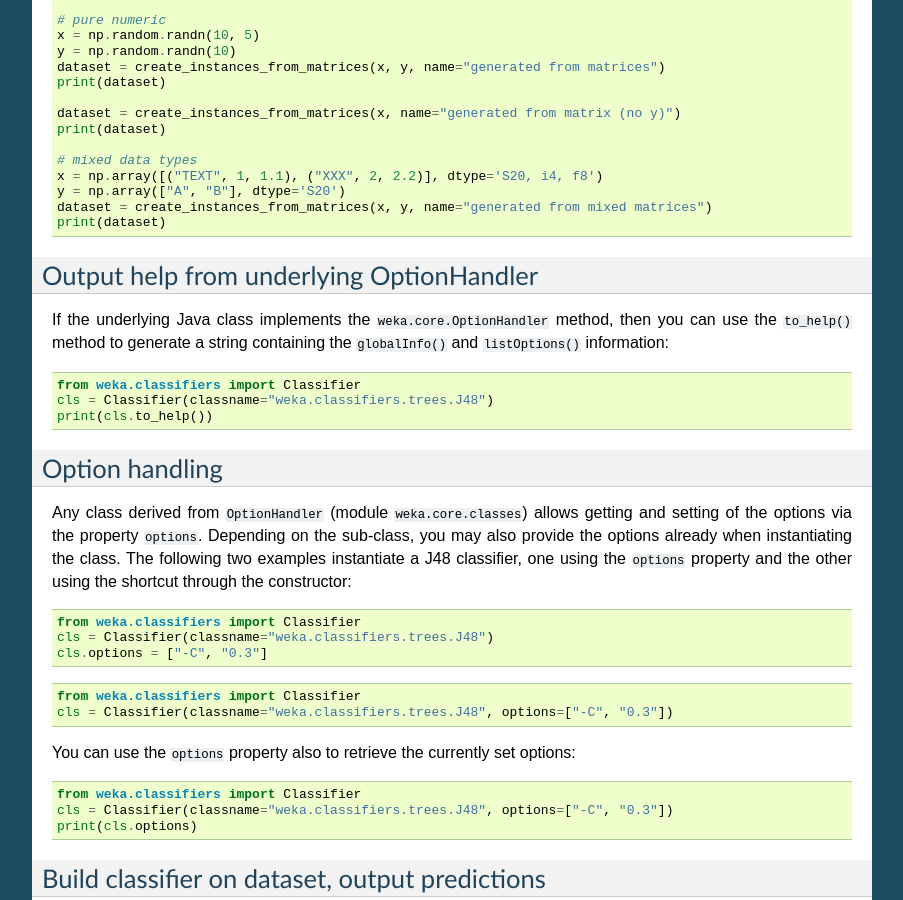
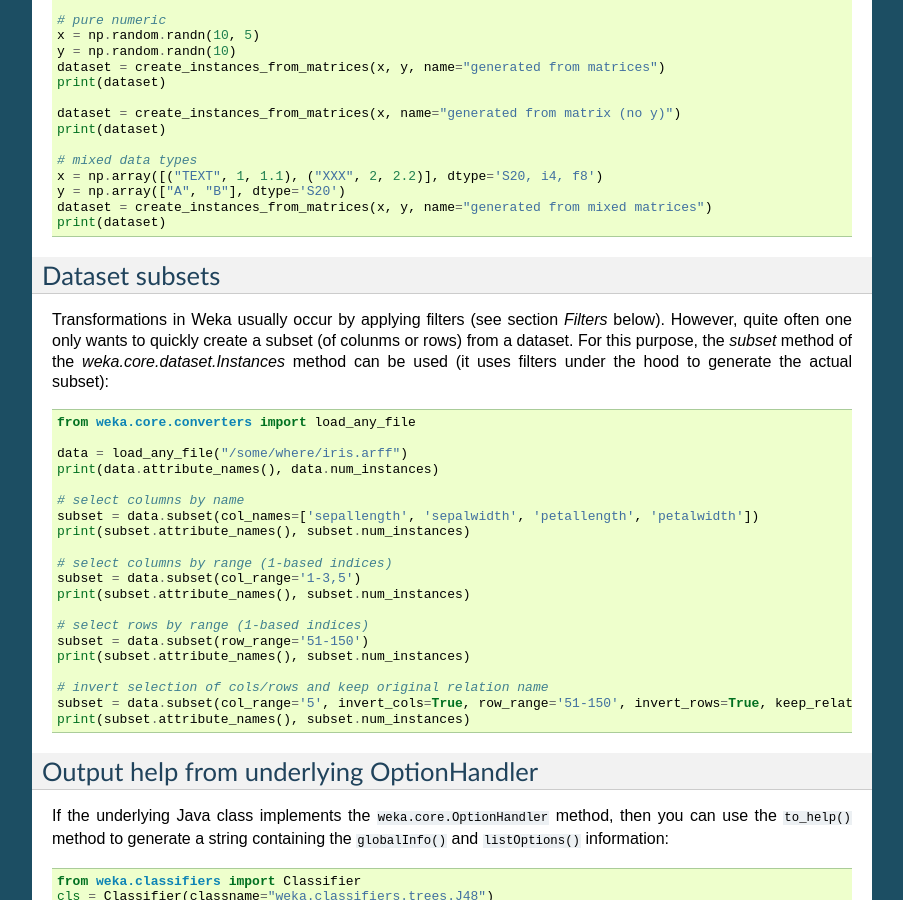
Before and after one commit to fracpete/python-weka-wrapper3, a Sphinx documentation site: the page built from doc/source/examples.rst, in a window 1280 px wide and 900 px high, scrolled down 2226 px. Shown: the whole window, without its empty margins (198-1101 px from the left). Built offline with Sphinx 7.4.7, drawn with Linux system fonts in a browser that asks for light colours; pages that are not in the unit, such as notebooks, are missing from menus.

Commit message:
added examples for generating dataset subsets

```diff
--- a/doc/source/examples.rst
+++ b/doc/source/examples.rst
@@ -159,6 +159,39 @@
    y = np.array(["A", "B"], dtype='S20')
    dataset = create_instances_from_matrices(x, y, name="generated from mixed matrices")
    print(dataset)
+
+
+Dataset subsets
+---------------
+
+Transformations in Weka usually occur by applying filters (see section *Filters* below).
+However, quite often one only wants to quickly create a subset (of colunms or rows) from a dataset.
+For this purpose, the `subset` method of the `weka.core.dataset.Instances` method can be used
+(it uses filters under the hood to generate the actual subset):
+
+.. code-block:: python
+
+   from weka.core.converters import load_any_file
+
+   data = load_any_file("/some/where/iris.arff")
+   print(data.attribute_names(), data.num_instances)
+
+   # select columns by name
+   subset = data.subset(col_names=['sepallength', 'sepalwidth', 'petallength', 'petalwidth'])
+   print(subset.attribute_names(), subset.num_instances)
+
+   # select columns by range (1-based indices)
+   subset = data.subset(col_range='1-3,5')
+   print(subset.attribute_names(), subset.num_instances)
+
+   # select rows by range (1-based indices)
+   subset = data.subset(row_range='51-150')
+   print(subset.attribute_names(), subset.num_instances)
+
+   # invert selection of cols/rows and keep original relation name
+   subset = data.subset(col_range='5', invert_cols=True, row_range='51-150', invert_rows=True, keep_relationame=True)
+   print(subset.attribute_names(), subset.num_instances)
+
 
 
 Output help from underlying OptionHandler
```
